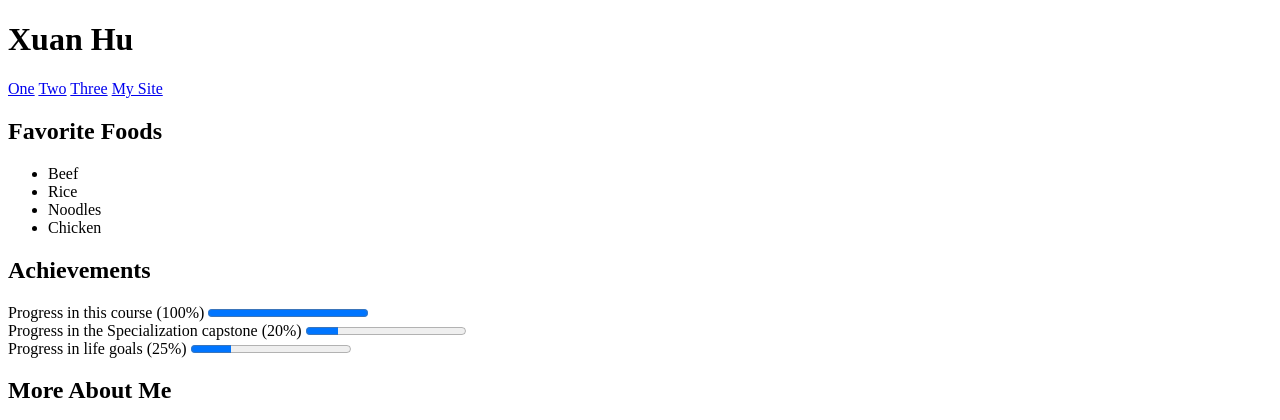
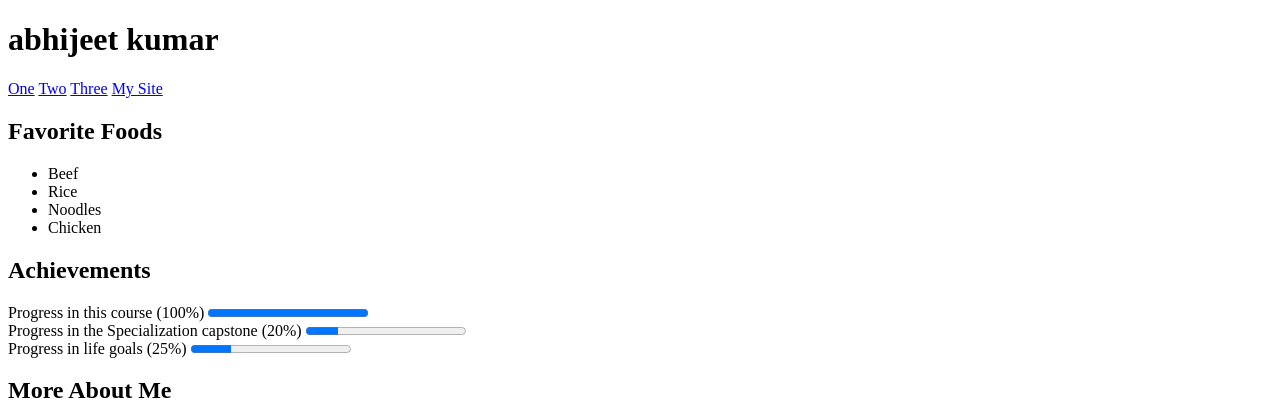
Before and after one commit to abhijeet21883/html5, a plain HTML site: page index.html in a window 1280 px wide. Shown: the top 420 px of the page. Drawn offline with Linux system fonts and the light colour scheme.

Commit message:
Update index.html

```diff
--- a/index.html
+++ b/index.html
@@ -14,7 +14,7 @@
 
     <header>
 
-        <h1>Xuan Hu</h1>
+        <h1>abhijeet kumar</h1>
 
         <nav>
 
```
